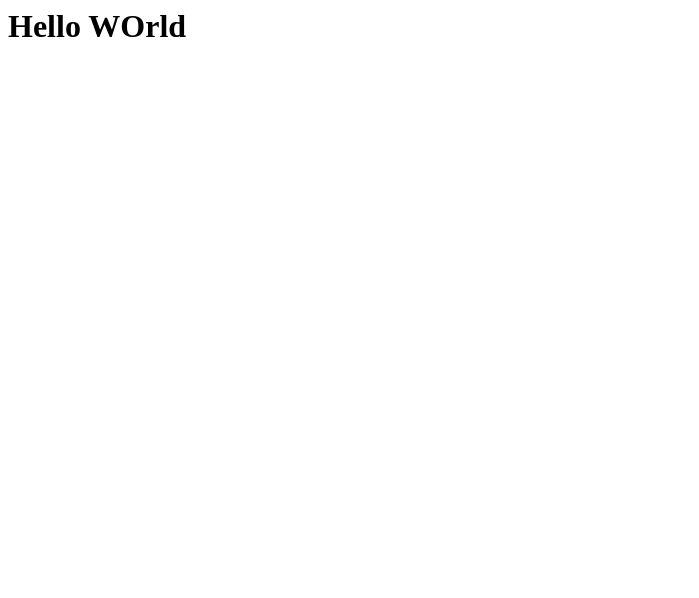
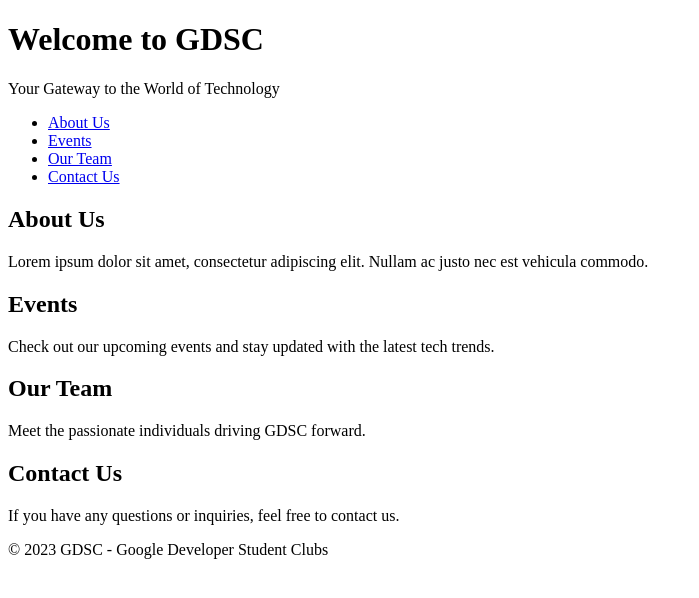
Before and after one commit to gdscpescoe/res, a plain HTML site: page index.html in a window 1280 px wide. Shown: the whole page, without its empty margins (0-699 px from the left). Drawn offline with Linux system fonts and the light colour scheme.

Commit message:
Update index.html

```diff
--- a/index.html
+++ b/index.html
@@ -1 +1,51 @@
-<h1>Hello WOrld</h1>
+<!DOCTYPE html>
+<html lang="en">
+<head>
+    <meta charset="UTF-8">
+    <meta name="viewport" content="width=device-width, initial-scale=1.0">
+    <title>GDSC - Google Developer Student Clubs</title>
+    <link rel="stylesheet" href="styles.css"> <!-- You can link to your custom CSS file here -->
+</head>
+<body>
+    <header>
+        <h1>Welcome to GDSC</h1>
+        <p>Your Gateway to the World of Technology</p>
+    </header>
+
+    <nav>
+        <ul>
+            <li><a href="#about">About Us</a></li>
+            <li><a href="#events">Events</a></li>
+            <li><a href="#team">Our Team</a></li>
+            <li><a href="#contact">Contact Us</a></li>
+        </ul>
+    </nav>
+
+    <section id="about">
+        <h2>About Us</h2>
+        <p>Lorem ipsum dolor sit amet, consectetur adipiscing elit. Nullam ac justo nec est vehicula commodo.</p>
+    </section>
+
+    <section id="events">
+        <h2>Events</h2>
+        <p>Check out our upcoming events and stay updated with the latest tech trends.</p>
+        <!-- You can list your events here with details and links -->
+    </section>
+
+    <section id="team">
+        <h2>Our Team</h2>
+        <p>Meet the passionate individuals driving GDSC forward.</p>
+        <!-- You can list your team members and their profiles here -->
+    </section>
+
+    <section id="contact">
+        <h2>Contact Us</h2>
+        <p>If you have any questions or inquiries, feel free to contact us.</p>
+        <!-- You can provide contact information and a contact form here -->
+    </section>
+
+    <footer>
+        <p>&copy; 2023 GDSC - Google Developer Student Clubs</p>
+    </footer>
+</body>
+</html>
```
